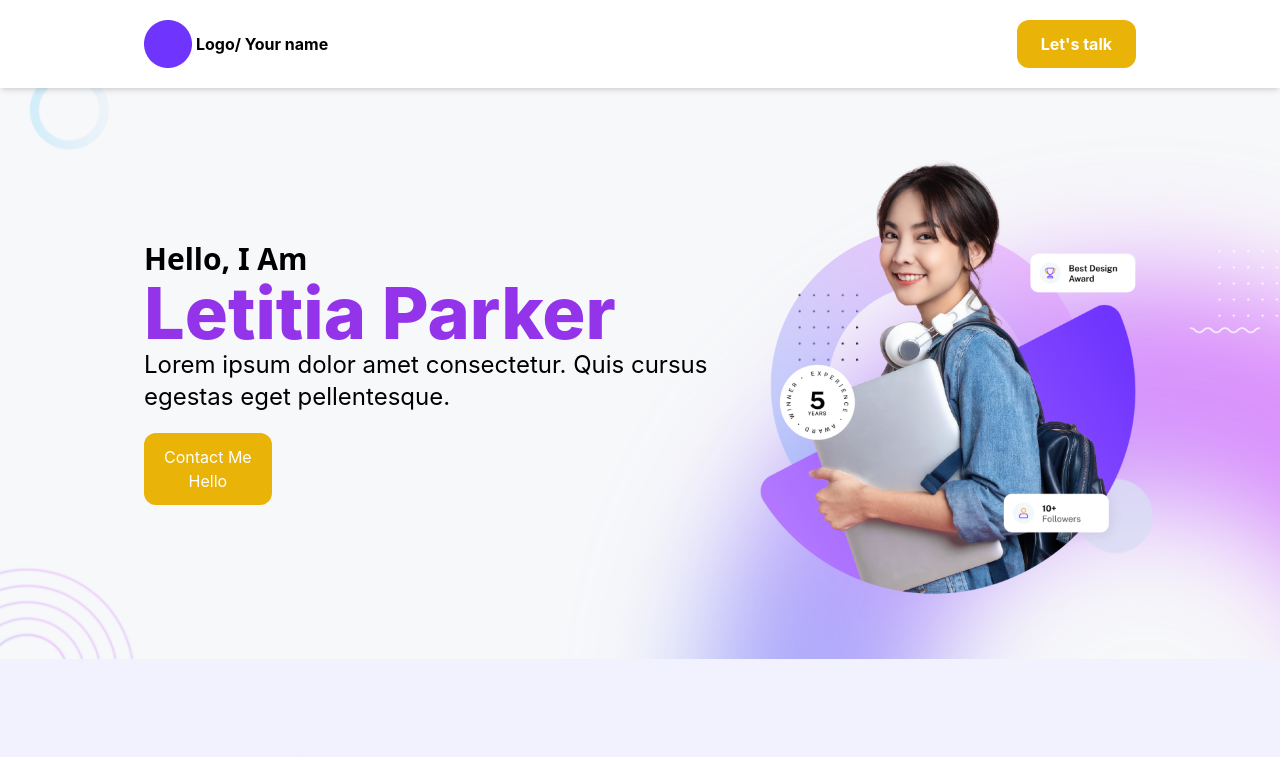
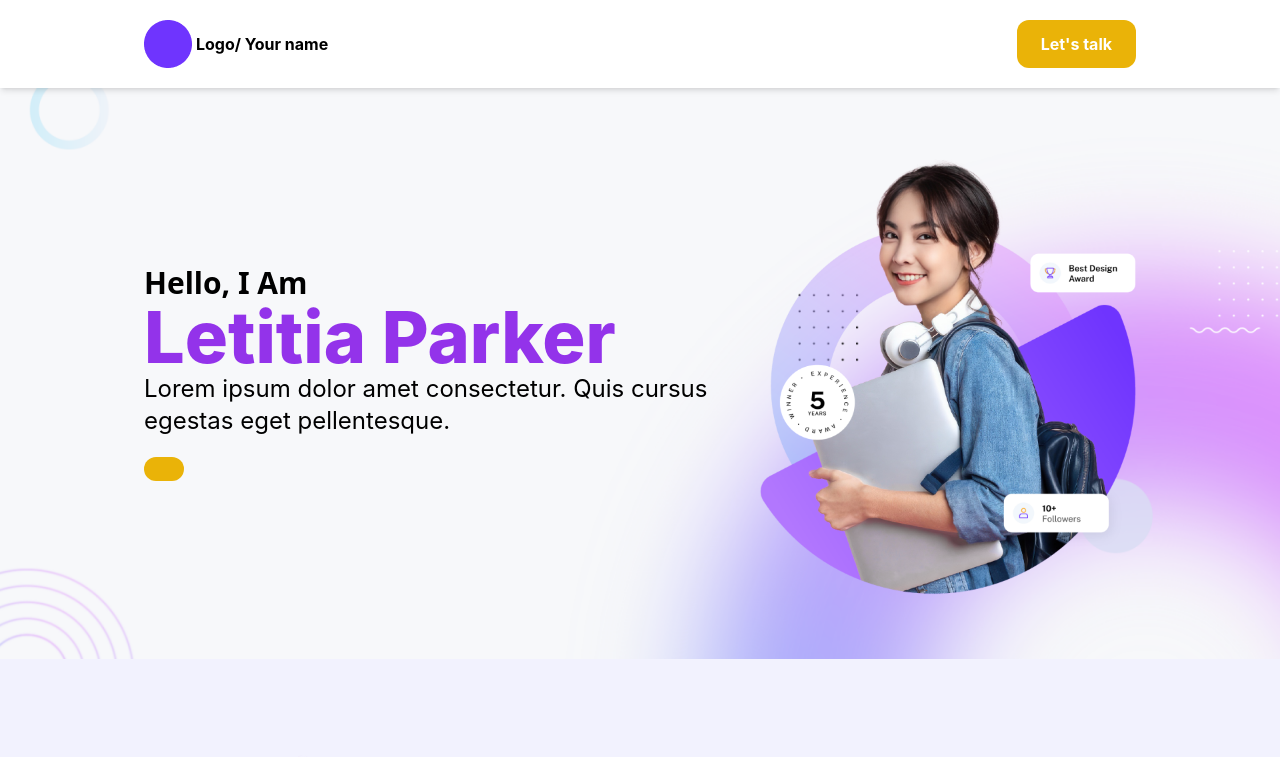
Before and after one commit to Abandoned000/Portfolio, a React (Create React App) app: page / in a window 1280 px wide. Shown: the top 757 px of the page. Built offline with nearby package versions, Linux system fonts and the light colour scheme.

Commit message:
welcome changes

```diff
--- a/src/components/Welcome.js
+++ b/src/components/Welcome.js
@@ -10,8 +10,8 @@ function Welcome() {
                     <p className='text-purple-600 text-4xl md:text-7xl font-extrabold '>Letitia Parker</p>
                     <p className='font-normal text-2xl'>Lorem ipsum dolor amet consectetur. Quis cursus egestas eget pellentesque.</p>
                     <button className='bg-yellow-500 text-white rounded-xl py-3 px-5 mt-5'>
-                        <p>Contact Me </p>
-                        <p>Hello </p>
+
+
                     </button>
                 </div>
                 <div className=''>
```
